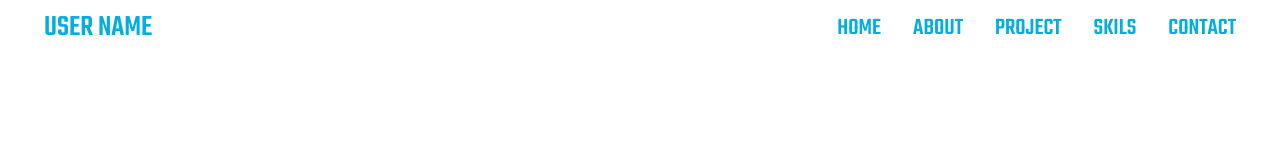
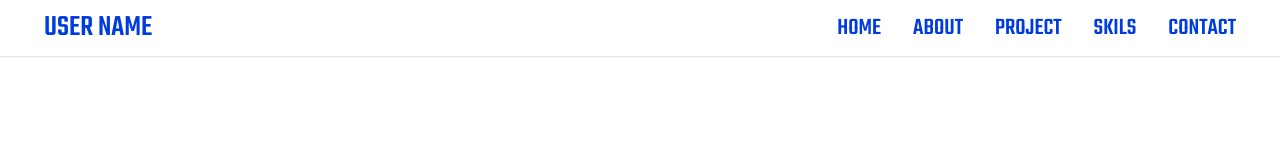
Before and after one commit to itasetianii/addclass, a Next.js app: page / in a window 1280 px wide. Shown: the top 151 px of the page. Built offline with nearby package versions, Linux system fonts and the light colour scheme.

Commit message:
Feat : finishing

```diff
--- a/src/app/globals.css
+++ b/src/app/globals.css
@@ -5,9 +5,11 @@
 @tailwind utilities;
 
 :root {
-  --primary-color:#01aede;
+  --primary-color: #013cde;
 }
-
+html {
+  scroll-behavior: smooth;
+}
 body{
   font-family: "Teko", sans-serif;
 }
--- a/src/components/AboutSection.tsx
+++ b/src/components/AboutSection.tsx
@@ -1,6 +1,6 @@
 export default function AboutSection() {
   return (
-    <section className="mt-16 md:mt-0 container text-center w-full flex flex-col space-y-10 justify-center items-center">
+    <section className="mt-16 md:mt-0 container text-center w-full flex flex-col space-y-10 justify-center items-center" id="about">
       <h2 className="uppercase font-medium text-[var(--primary-color)] text-5xl">About</h2>
       <p className="text-xl uppercase font-medium md:max-w-2xl">
         Lorem ipsum dolor sit amet consectetur, adipisicing elit. Tenetur, tempora eligendi aliquid odit accusamus ullam dolorem fuga velit doloremque porro neque eos a, quibusdam at veniam itaque laboriosam accusantium nobis autem nam
--- a/src/components/ContactSection.tsx
+++ b/src/components/ContactSection.tsx
@@ -22,7 +22,7 @@ export default function ContactSection() {
   };
 
   return (
-    <section className="w-full flex flex-col space-y-10 justify-center items-center container">
+    <section className="w-full flex flex-col space-y-10 justify-center items-center container" id="contact">
       <h2 className="text-center uppercase font-medium text-[var(--primary-color)] text-5xl">Contact</h2>
       <form onSubmit={handleSubmit} className="flex flex-col space-y-7 mx-auto w-full md:w-[70%]">
         <div className="w-full grid grid-cols-12 bg-[var(--primary-color)] items-center p-3">
@@ -43,7 +43,7 @@ export default function ContactSection() {
           <label htmlFor="message" className="col-span-12  md:col-span-3">
             <span className="text-2xl md:text-3xl uppercase text-white font-medium">Message</span>
           </label>
-          <textarea id="message" name="message" className="col-span-12 md:col-span-9 bg-white w-full text-xl p-2 outline-none" placeholder="Your message here..." value={formData.message} onChange={handleChange} required />
+          <textarea id="message" name="message" rows={5} className="col-span-12 md:col-span-9 bg-white w-full text-xl p-2 outline-none" placeholder="Your message here..." value={formData.message} onChange={handleChange} required />
         </div>
 
         <button type="submit" className="bg-[var(--primary-color)] text-white uppercase text-2xl font-medium py-2 px-5 w-full md:w-fit mx-auto">
--- a/src/components/Footer.tsx
+++ b/src/components/Footer.tsx
@@ -3,7 +3,7 @@ import { DATA_NAV } from './elements/Navbar/DATA_NAV';
 
 export default function Footer() {
   return (
-    <footer className="bg-gray-100">
+    <footer className="bg-gray-200">
       <div className="mx-auto max-w-5xl px-4 py-16 sm:px-6 lg:px-8">
         <div className="flex justify-center text-teal-600">
           <svg className="h-8" viewBox="0 0 118 24" fill="none" xmlns="http://www.w3.org/2000/svg">
--- a/src/components/HeroSection.tsx
+++ b/src/components/HeroSection.tsx
@@ -3,7 +3,7 @@ import Button, { ButtonBorder } from './elements/Button';
 
 export default function HeroSection() {
   return (
-    <section className=" text-gray-800 md:min-h-screen">
+    <section className=" text-gray-800 md:min-h-screen pt-20">
       <div className="container flex flex-col justify-center py-4 md:p-6 mx-auto sm:py-12 lg:py-24 lg:flex-row lg:justify-between">
         <div className="flex flex-col justify-center py-4 md:p-6 text-center rounded-sm lg:max-w-md xl:max-w-4xl lg:text-left ">
           <div className="space-y-6">
--- a/src/components/ProjectSection/ProjectSection.tsx
+++ b/src/components/ProjectSection/ProjectSection.tsx
@@ -3,7 +3,7 @@ import ProjectCard from './ProjectCard';
 
 export default function ProjectSection() {
   return (
-    <section className=" w-full flex flex-col space-y-10 justify-center items-center">
+    <section className=" w-full flex flex-col space-y-10 justify-center items-center" id="project">
       <h2 className="text-center uppercase font-medium text-[var(--primary-color)] text-5xl">Project</h2>
       <div className="grid grid-cols-1 md:grid-cols-3 gap-10 container">
         {DATA_PROJECT.map((data, idx) => (
--- a/src/components/Skills/SkilsSection.tsx
+++ b/src/components/Skills/SkilsSection.tsx
@@ -3,7 +3,7 @@ import ProjectCard from './SkillsCard';
 
 export default function SkilsSection() {
   return (
-    <section className=" w-full flex flex-col space-y-10 justify-center items-center">
+    <section className=" w-full flex flex-col space-y-10 justify-center items-center" id="skils">
       <h2 className="text-center uppercase font-medium text-[var(--primary-color)] text-5xl">Skills</h2>
       <div className="grid grid-cols-2 md:grid-cols-4 gap-5 md:gap-10 container">
         {DATA_SKILLS.map((data, idx) => (
--- a/src/components/elements/Navbar/NavbarComponents.tsx
+++ b/src/components/elements/Navbar/NavbarComponents.tsx
@@ -6,7 +6,8 @@ import { DATA_NAV } from './DATA_NAV';
 
 export function NavbarComponents() {
   return (
-    <Navbar fluid rounded className="text-[var(--primary-color)]  container">
+    <div className="w-full fixed z-50 border-b shadow-sm">
+      <Navbar fluid rounded className="text-[var(--primary-color)] top-0  container">
         <Navbar.Brand as={Link} href="/">
           <span className="self-center whitespace-nowrap text-3xl font-medium dark:text-white uppercase">User name</span>
         </Navbar.Brand>
@@ -19,5 +20,6 @@ export function NavbarComponents() {
           ))}
         </Navbar.Collapse>
       </Navbar>
+    </div>
   );
 }
```
Lines whose indentation alone changed are shown as unchanged.
